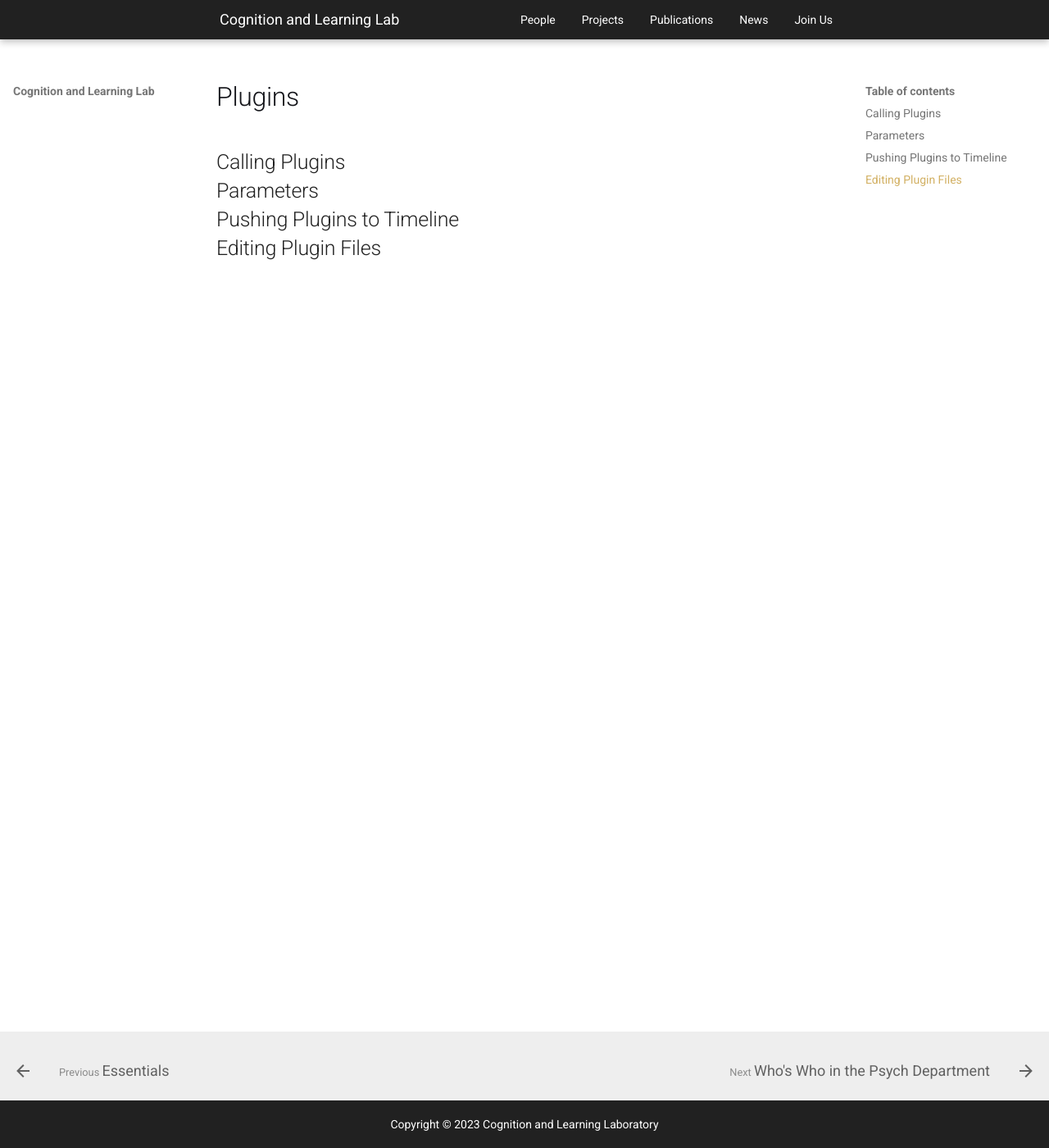
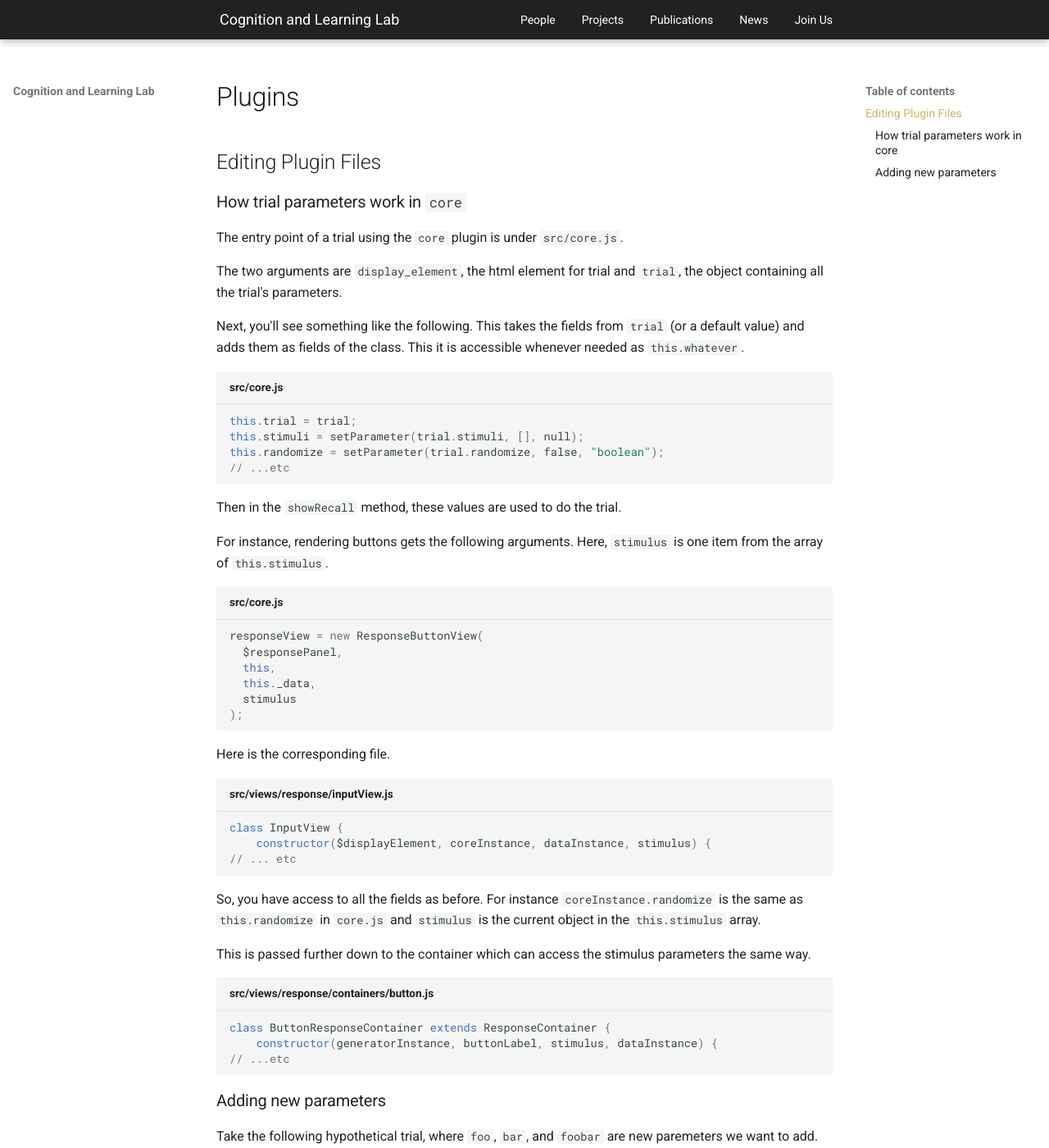
Before and after one commit to shivanya-chandra/pcllab.github.io, an MkDocs documentation site: the page built from docs/handbook/programming-guide/plugins.md, in a window 1280 px wide and 1400 px high. Shown: the whole window at 82% size. Built offline with MkDocs 1.6.1 and Material for MkDocs 9.7.7, drawn with Linux system fonts in a browser that asks for light colours; comment, search, counter and statistics services are not loaded; some of the changed text lies outside the part shown.

Commit message:
extending core explanation

````diff
--- a/docs/handbook/programming-guide/plugins.md
+++ b/docs/handbook/programming-guide/plugins.md
@@ -1,6 +1,82 @@
 # Plugins
 
-## Calling Plugins
+<!-- ## Calling Plugins
+
 ## Parameters
-## Pushing Plugins to Timeline
+
+## Pushing Plugins to Timeline -->
+
 ## Editing Plugin Files
+
+### How trial parameters work in `core`
+
+The entry point of a trial using the `core` plugin is under `src/core.js`.
+
+The two arguments are `display_element`, the html element for trial and `trial`, the object containing all the trial's parameters.
+
+Next, you'll see something like the following. This takes the fields from `trial` (or a default value) and adds them as fields of the class. This it is accessible whenever needed as `this.whatever`.
+
+```js title="src/core.js"
+this.trial = trial;
+this.stimuli = setParameter(trial.stimuli, [], null);
+this.randomize = setParameter(trial.randomize, false, "boolean");
+// ...etc
+```
+
+Then in the `showRecall` method, these values are used to do the trial.
+
+For instance, rendering buttons gets the following arguments. Here, `stimulus` is one item from the array of `this.stimulus`.
+
+```js title="src/core.js"
+responseView = new ResponseButtonView(
+  $responsePanel,
+  this,
+  this._data,
+  stimulus
+);
+```
+
+Here is the corresponding file.
+
+```js title="src/views/response/inputView.js"
+class InputView {
+    constructor($displayElement, coreInstance, dataInstance, stimulus) {
+// ... etc
+```
+
+So, you have access to all the fields as before. For instance `coreInstance.randomize` is the same as `this.randomize` in `core.js` and `stimulus` is the current object in the `this.stimulus` array.
+
+This is passed further down to the container which can access the stimulus parameters the same way.
+
+```js title="src/views/response/containers/button.js"
+class ButtonResponseContainer extends ResponseContainer {
+    constructor(generatorInstance, buttonLabel, stimulus, dataInstance) {
+// ...etc
+```
+
+### Adding new parameters
+
+Take the following hypothetical trial, where `foo`, `bar`, and `foobar` are new paremeters we want to add.
+
+```js
+const start = {
+  type: "pcllab-core",
+  stimuli: [
+    {
+      foo: true,
+    },
+    {
+      bar: 26,
+    },
+  ],
+  foobar: "Look at me!",
+  show_button: true,
+  button_text: "Continue",
+  response_count: 0,
+  minimum_time: 7000,
+};
+```
+
+`foo` and `bar`, will be accessible as `stimulus.foo` or `stimulus.bar` in the `showRecall` method and wherever `stimulus` is passed.
+
+For, `foobar`, you can add a line like `this.foobar = setParameter(trial.foobar, "default string", "string");`. Then `this.foobar`, will be accessible anywhere in `core.js`.
````
